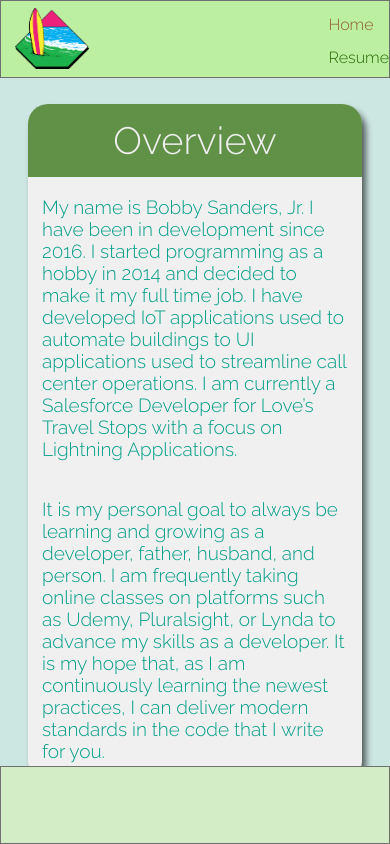
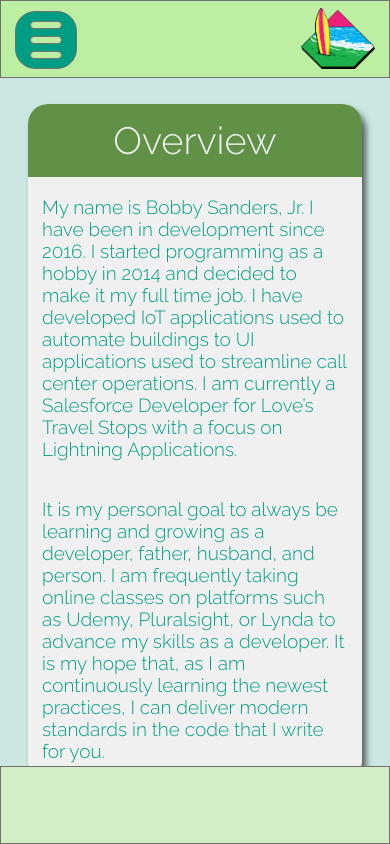
Before and after one commit to bobbySandersJr/portfolio, a React (Create React App) app: page /resume in a window 390 px wide. Shown: the top 844 px of the page. Built offline with nearby package versions, Linux system fonts and the light colour scheme.

Commit message:
added styling on menu button

```diff
--- a/src/Components/Navigation/TopNavBar/TopNavBar.css
+++ b/src/Components/Navigation/TopNavBar/TopNavBar.css
@@ -26,3 +26,29 @@
   width: auto;
   margin: 0 var(--space);
 }
+
+.Menu {
+  height: 80%;
+  padding: 7px 0;
+  width: auto;
+  margin: 3px var(--space);
+}
+
+.HideOnDesktop {
+  display: none;
+}
+
+.HideOnMobile {
+  display: block;
+}
+
+
+@media (max-width: 499px) {
+  .HideOnMobile {
+    display: none;
+  }
+
+  .HideOnDesktop {
+    display: block;
+  }
+}
--- a/src/Components/Navigation/TopNavBar/TopNavBar.js
+++ b/src/Components/Navigation/TopNavBar/TopNavBar.js
@@ -2,16 +2,23 @@ import React from 'react';
 
 import Logo from '../../UI/Logo/Logo';
 import NavItems from '../NavItems/NavItems';
-// import HambergerButton from '../../components/UI/hambergerButton/hambergerButton';
+import Button from '../../UI/Button/Button';
 
 import './TopNavBar.css';
 
 const toolbar = (props) => (
   <header className='TopNavBar'>
+    <div className='Menu HideOnDesktop'>
+      <Button classes='btnMenu'>
+        <div></div>
+        <div></div>
+        <div></div>
+      </Button>
+    </div>
     <div className='Brand'>
       <Logo />
     </div>
-    <nav>
+    <nav className='HideOnMobile'>
       <NavItems />
     </nav>
   </header>
--- a/src/Components/UI/Button/Button.css
+++ b/src/Components/UI/Button/Button.css
@@ -9,4 +9,28 @@
   font-weight: bold;
   cursor: pointer;
   font-size: 17px;
+  transition: background-color 0.5s ease;
 }
+
+.Button div {
+  height: 6px;
+  width: 30px;
+  background-color: var(--primary);
+  margin: 7px 0;
+  border-radius: 5px;
+  border: 1px solid var(--border)
+}
+
+.Button.btnMenu {
+  border: 1px solid var(--border);
+}
+
+.Button.btnMenu:hover div,
+.Button.btnMenu:active div{
+  background-color: var(--text);
+}
+
+.Button.btnMenu:hover,
+.Button.btnMenu:active {
+  background-color: var(--container);
+}
--- a/src/Components/UI/Button/Button.js
+++ b/src/Components/UI/Button/Button.js
@@ -3,8 +3,18 @@ import React from 'react';
 import './Button.css';
 
 const Button = (props) => {
+  const btnClasses = ['Button'];
+
+  if(props.classes){
+    props.classes.split(';')
+    .map(btnClass => {
+      btnClasses.push(btnClass);
+      return null;
+    })
+  }
+
   return (
-    <div onClick={props.doClick} className='Button'>
+    <div onClick={props.doClick} className={btnClasses.join(' ')}>
       {props.children}
     </div>
   );
```
